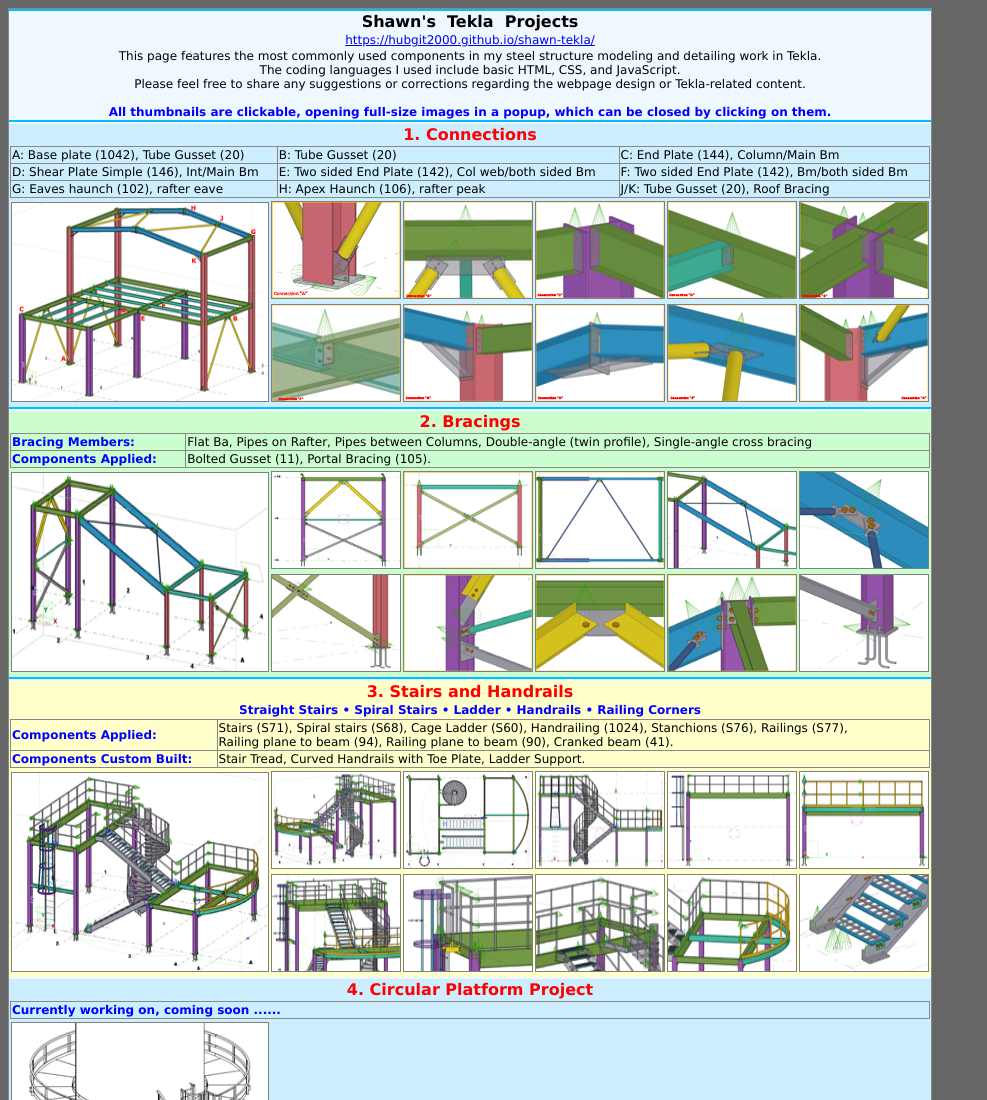
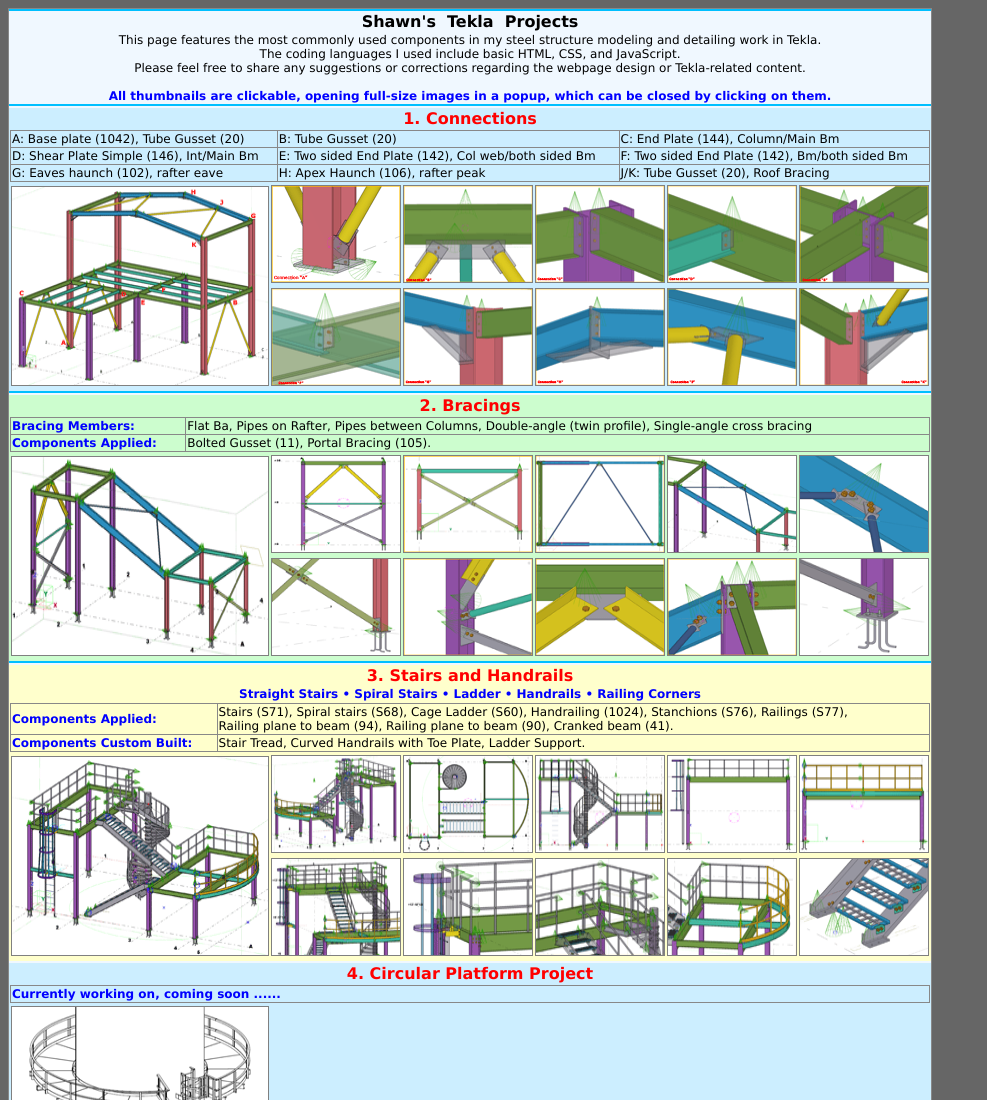
Before and after one commit to HubGit2000/shawn-tekla, a plain HTML site: page index.html in a window 1280 px wide. Shown: the top 1100 px of the page, without its empty margins (0-987 px from the left). Drawn offline with Linux system fonts and the light colour scheme.

Commit message:
Add files via upload

```diff
--- a/index.html
+++ b/index.html
@@ -1,7 +1,7 @@
 <!DOCTYPE html>
 <html>
 <head>
-<title>Shawn's Tekla Projects</title>
+<title>https://hubgit2000.github.io/shawn-tekla/</title>
     <link   rel="stylesheet" href="mystyles.css">
     <script                   src="myscripts.js"></script>
 </head>
@@ -10,7 +10,7 @@
     <table class="tableCss" border="0">
         <tr><td colspan="5" class="breakCss"></td></tr>
         <tr><td colspan="5" align="center" class="listCss"><b>Shawn's &nbsp;Tekla &nbsp;Projects</b></td></tr>
-        <tr><td colspan="5" align="center"><a href="https://hubgit2000.github.io/shawn-tekla/"><span class="blue">https://hubgit2000.github.io/shawn-tekla/</span></a></td></tr>
+        <!--tr><td colspan="5" align="center"><a href="https://hubgit2000.github.io/shawn-tekla/"><span class="blue">https://hubgit2000.github.io/shawn-tekla/</span></a></td></tr-->
         <tr><td colspan="5" align="center">
             This page features the most commonly used components in my steel structure modeling and detailing work in Tekla.<br>
             The coding languages I used include basic HTML, CSS, and JavaScript.<br>
```
